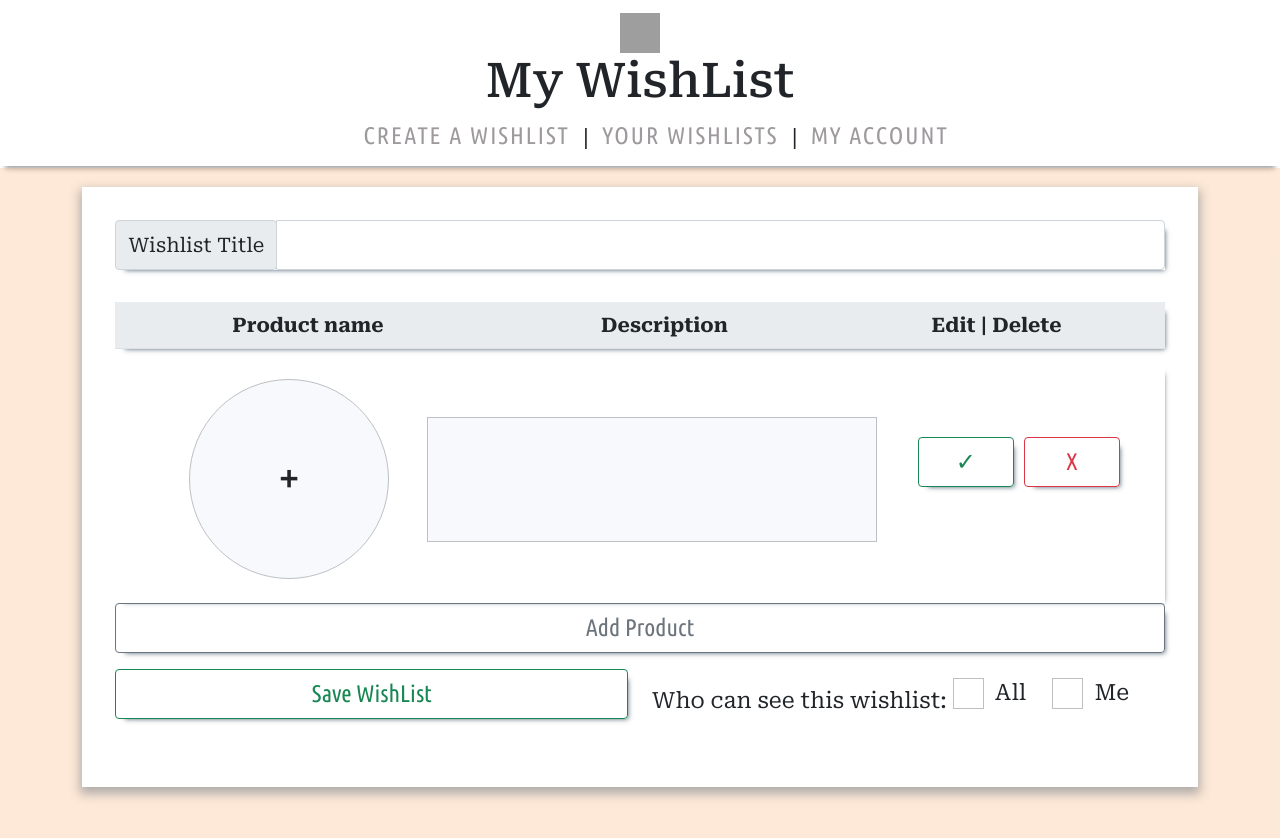
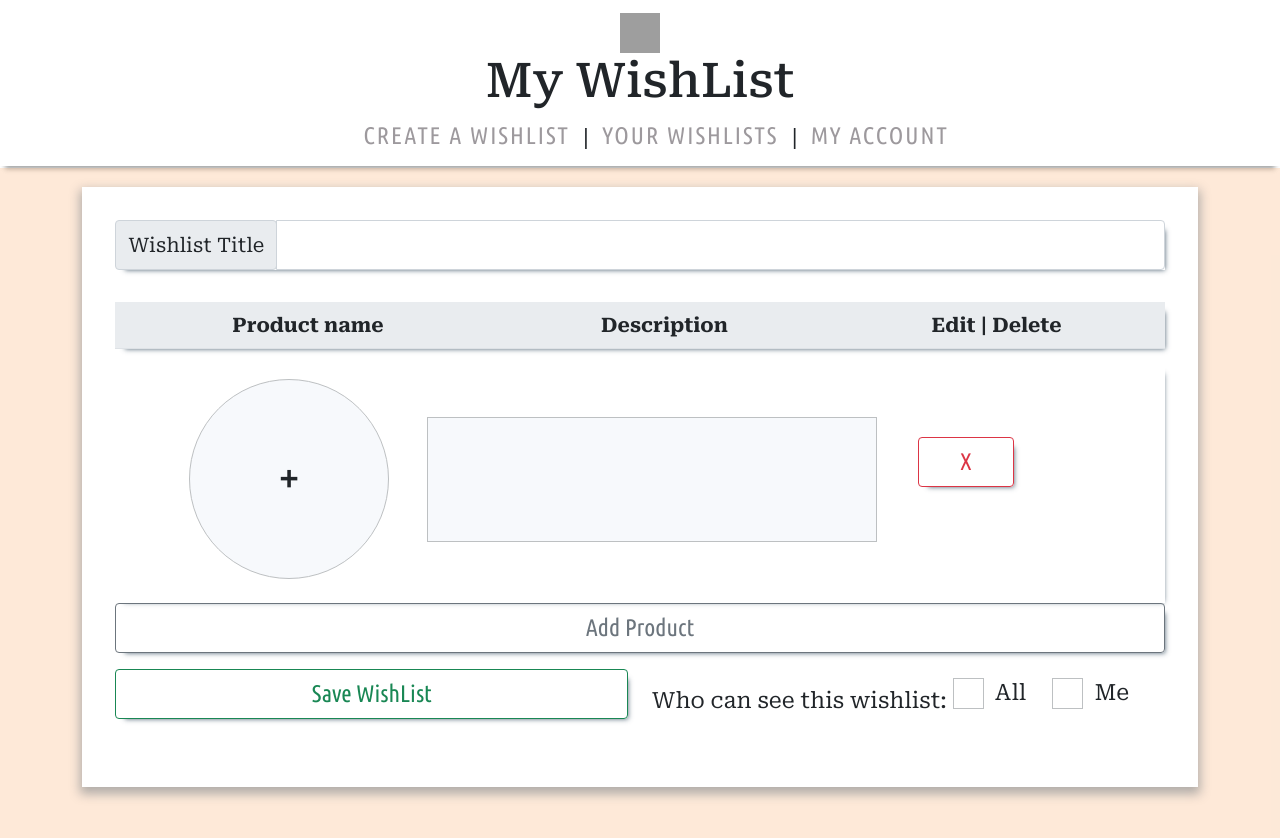
Before and after one commit to AnigalHub/WishList, a Vue app in the folder wish_list.client/: page /createWishlist in a window 1280 px wide. Built offline with nearby package versions, Linux system fonts and the light colour scheme; grey boxes are pictures that could not be loaded.

Commit message:
убрана кнопка - v

```diff
--- a/wish_list.client/src/components/WishItem.vue
+++ b/wish_list.client/src/components/WishItem.vue
@@ -3,7 +3,6 @@
         <div><ImageToUpload :img="value.img" @fileChanged="onFileChanged"/></div>
         <div><textarea v-model="value.text"/></div>
         <div>
-            <b-button type="submit" variant="outline-success">✓</b-button>
             <b-button type="submit" variant="outline-danger">X</b-button>
         </div>
     </div>
```
